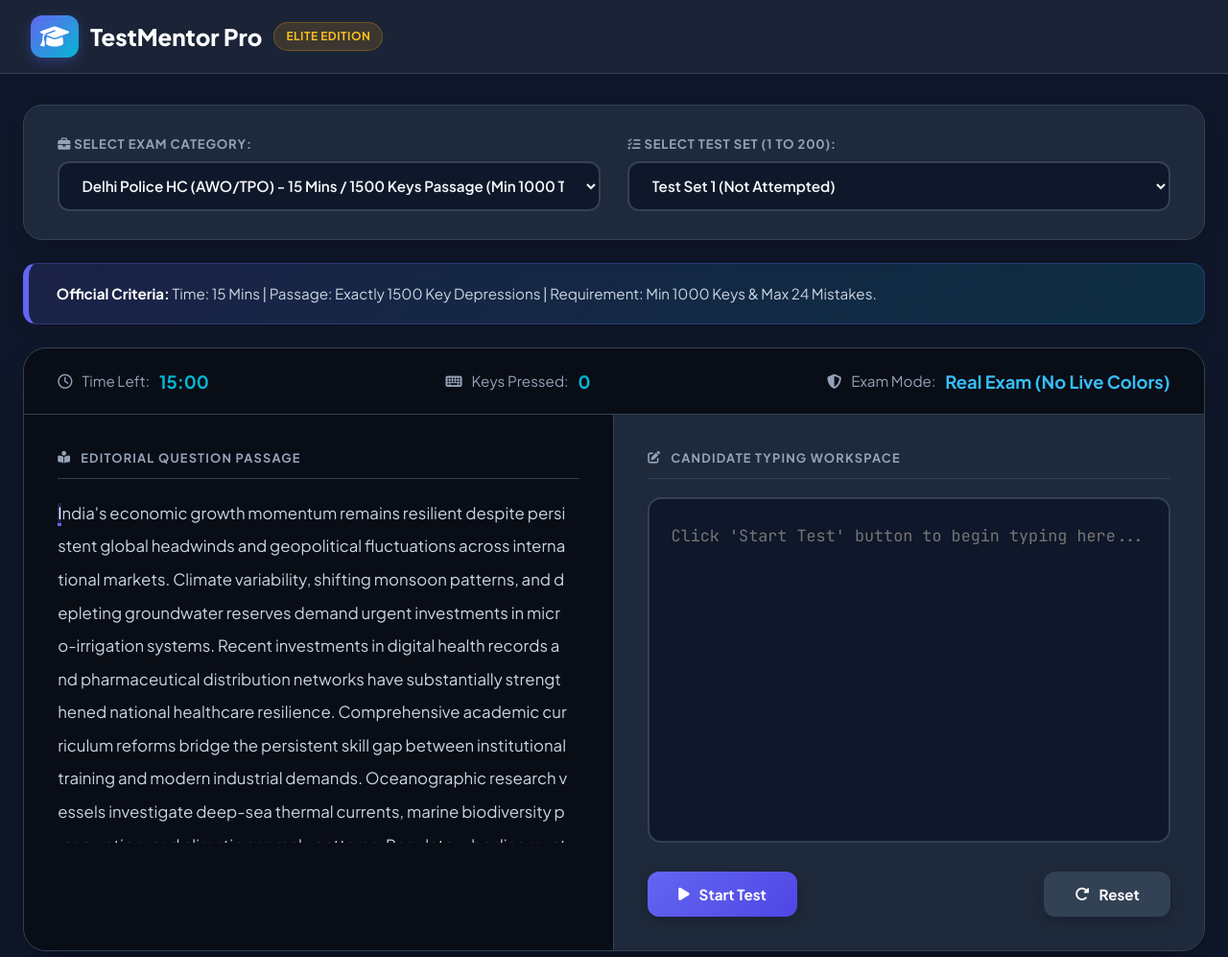
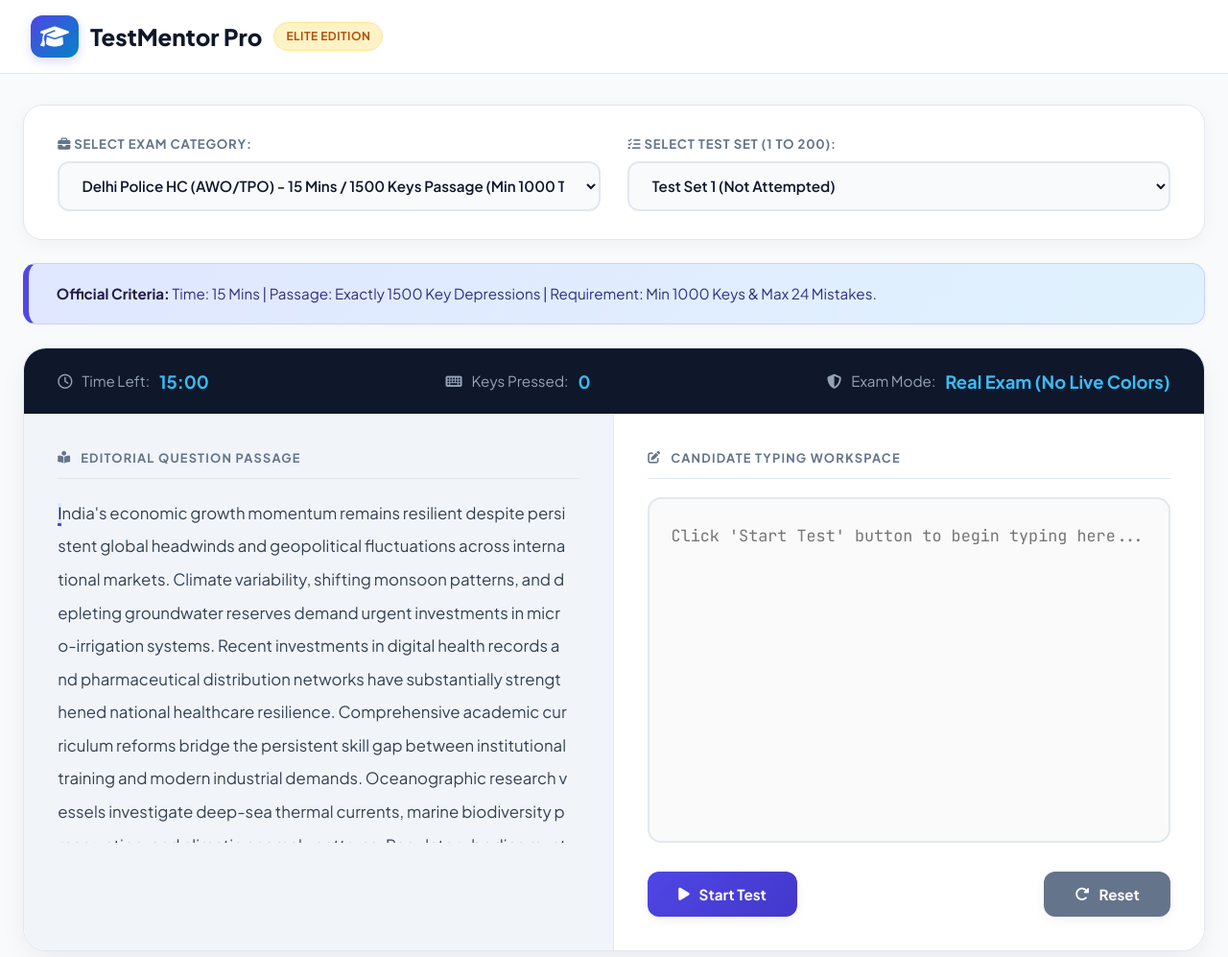
Before and after one commit to ChandraClasses/testmentor-clone, a plain HTML site: page index.html in a window 1280 px wide. Shown: the top 997 px of the page at 96% size. Drawn offline with Linux system fonts and the light colour scheme.

Commit message:
Update index.html

```diff
--- a/index.html
+++ b/index.html
@@ -9,28 +9,28 @@
 
     <style>
         :root {
-            --primary: #6366f1;
-            --primary-dark: #4f46e5;
+            --primary: #4f46e5;
+            --primary-dark: #4338ca;
             --primary-light: #e0e7ff;
-            --accent: #06b6d4;
-            --success: #10b981;
-            --danger: #ef4444;
-            --bg: #0f172a;
-            --card-bg: #1e293b;
-            --text: #f8fafc;
-            --text-muted: #94a3b8;
-            --border: #334155;
-            --book-bg: #090d16;
+            --accent: #0284c7;
+            --success: #059669;
+            --danger: #dc2626;
+            --bg: #f8fafc;
+            --card-bg: #ffffff;
+            --text: #0f172a;
+            --text-muted: #64748b;
+            --border: #e2e8f0;
+            --book-bg: #f1f5f9;
         }
 
         * { margin: 0; padding: 0; box-sizing: border-box; font-family: 'Plus Jakarta Sans', sans-serif; }
         body { background-color: var(--bg); color: var(--text); min-height: 100vh; line-height: 1.6; }
 
-        header { background: rgba(30, 41, 59, 0.8); backdrop-filter: blur(12px); border-bottom: 1px solid var(--border); position: sticky; top: 0; z-index: 1000; }
+        header { background: rgba(255, 255, 255, 0.9); backdrop-filter: blur(12px); border-bottom: 1px solid var(--border); position: sticky; top: 0; z-index: 1000; }
         .navbar { max-width: 1400px; margin: 0 auto; padding: 1rem 2rem; display: flex; justify-content: space-between; align-items: center; }
-        .logo { font-size: 1.5rem; font-weight: 800; color: #fff; text-decoration: none; display: flex; align-items: center; gap: 12px; }
-        .logo i { background: linear-gradient(135deg, var(--primary), var(--accent)); color: #fff; padding: 10px; border-radius: 12px; box-shadow: 0 4px 12px rgba(99, 102, 241, 0.3); }
-        .badge-exam { background: rgba(245, 158, 11, 0.15); color: #fbbf24; border: 1px solid rgba(245, 158, 11, 0.3); padding: 4px 12px; border-radius: 20px; font-size: 0.75rem; font-weight: 700; text-transform: uppercase; letter-spacing: 0.5px; }
+        .logo { font-size: 1.5rem; font-weight: 800; color: var(--text); text-decoration: none; display: flex; align-items: center; gap: 12px; }
+        .logo i { background: linear-gradient(135deg, var(--primary), var(--accent)); color: #fff; padding: 10px; border-radius: 12px; box-shadow: 0 4px 12px rgba(79, 70, 229, 0.2); }
+        .badge-exam { background: #fef3c7; color: #b45309; border: 1px solid #fde68a; padding: 4px 12px; border-radius: 20px; font-size: 0.75rem; font-weight: 700; text-transform: uppercase; letter-spacing: 0.5px; }
 
         .container { max-width: 1400px; margin: 2rem auto; padding: 0 1.5rem; }
 
@@ -44,7 +44,7 @@
             grid-template-columns: repeat(auto-fit, minmax(320px, 1fr));
             gap: 1.8rem;
             align-items: center;
-            box-shadow: 0 10px 30px -10px rgba(0, 0, 0, 0.3);
+            box-shadow: 0 4px 20px -2px rgba(0, 0, 0, 0.05);
         }
 
         .select-group { display: flex; flex-direction: column; gap: 8px; }
@@ -58,35 +58,35 @@
             font-weight: 600;
             outline: none;
             cursor: pointer;
-            background: #0f172a;
+            background: #f8fafc;
             color: var(--text);
             transition: all 0.25s ease;
         }
-        select.custom-select:focus { border-color: var(--primary); box-shadow: 0 0 0 4px rgba(99, 102, 241, 0.2); }
+        select.custom-select:focus { border-color: var(--primary); background: #ffffff; box-shadow: 0 0 0 4px rgba(79, 70, 229, 0.1); }
 
         .rules-banner {
-            background: linear-gradient(135deg, rgba(99, 102, 241, 0.15), rgba(6, 182, 212, 0.15));
-            border: 1px solid rgba(99, 102, 241, 0.3);
+            background: linear-gradient(135deg, #e0e7ff 0%, #e0f2fe 100%);
+            border: 1px solid #c7d2fe;
             border-left: 6px solid var(--primary);
             padding: 1.2rem 1.8rem;
             border-radius: 14px;
             margin-bottom: 1.5rem;
             font-size: 0.95rem;
-            color: #cbd5e1;
-            box-shadow: 0 4px 20px rgba(0,0,0,0.2);
+            color: #312e81;
+            box-shadow: 0 2px 10px rgba(0,0,0,0.02);
         }
-        .rules-banner strong { color: #fff; }
+        .rules-banner strong { color: #1e1b4b; }
 
         .exam-interface {
             background: var(--card-bg);
             border: 1px solid var(--border);
             border-radius: 24px;
-            box-shadow: 0 20px 40px -15px rgba(0,0,0,0.5);
+            box-shadow: 0 10px 30px -5px rgba(0,0,0,0.08);
             overflow: hidden;
         }
 
         .exam-top-bar {
-            background: #090d16;
+            background: #0f172a;
             color: white;
             padding: 1.2rem 2.2rem;
             display: flex;
@@ -98,8 +98,8 @@
             border-bottom: 1px solid var(--border);
         }
 
-        .stat-box { font-size: 0.95rem; display: flex; align-items: center; gap: 10px; color: var(--text-muted); }
-        .stat-box span { color: var(--accent); font-weight: 700; font-size: 1.15rem; }
+        .stat-box { font-size: 0.95rem; display: flex; align-items: center; gap: 10px; color: #94a3b8; }
+        .stat-box span { color: #38bdf8; font-weight: 700; font-size: 1.15rem; }
 
         .book-container {
             display: grid;
@@ -140,15 +140,15 @@
             white-space: pre-wrap;
             word-break: break-all;
             padding-right: 12px;
-            color: #cbd5e1;
+            color: #334155;
         }
 
         /* REAL EXAM MODE: NO LIVE RED / GREEN HIGHLIGHTS */
-        .passage-box span.typed { color: #f8fafc; font-weight: 600; }
-        .passage-box span.current { border-bottom: 3px solid var(--primary); background-color: rgba(99, 102, 241, 0.25); color: #fff; }
+        .passage-box span.typed { color: #0f172a; font-weight: 600; }
+        .passage-box span.current { border-bottom: 3px solid var(--primary); background-color: var(--primary-light); color: #0f172a; }
 
         .book-page-right {
-            background: var(--card-bg);
+            background: #ffffff;
             padding: 2.2rem;
             display: flex;
             flex-direction: column;
@@ -166,13 +166,14 @@
             border-radius: 14px;
             outline: none;
             resize: none;
-            background: #0f172a;
-            color: #f8fafc;
+            background: #fafafa;
+            color: #0f172a;
             transition: all 0.25s ease;
         }
         textarea.typing-textarea:focus {
             border-color: var(--primary);
-            box-shadow: 0 0 0 4px rgba(99, 102, 241, 0.2);
+            background: #ffffff;
+            box-shadow: 0 0 0 4px rgba(79, 70, 229, 0.1);
         }
 
         .controls { display: flex; justify-content: space-between; align-items: center; margin-top: 1.5rem; }
@@ -188,12 +189,12 @@
             align-items: center;
             gap: 10px;
             transition: all 0.25s ease;
-            box-shadow: 0 4px 15px rgba(0,0,0,0.2);
+            box-shadow: 0 4px 12px rgba(0,0,0,0.05);
         }
 
         .btn-start { background: linear-gradient(135deg, var(--primary), var(--primary-dark)); color: white; }
-        .btn-start:hover { transform: translateY(-2px); box-shadow: 0 6px 20px rgba(99, 102, 241, 0.4); }
-        .btn-reset { background: #334155; color: white; }
+        .btn-start:hover { transform: translateY(-2px); box-shadow: 0 6px 20px rgba(79, 70, 229, 0.3); }
+        .btn-reset { background: #64748b; color: white; }
         .btn-reset:hover { background: #475569; }
         .btn-danger { background: var(--danger); color: white; }
 
@@ -203,7 +204,7 @@
             border: 1px solid var(--border);
             border-radius: 24px;
             padding: 2.2rem;
-            box-shadow: 0 20px 40px -15px rgba(0,0,0,0.5);
+            box-shadow: 0 4px 20px -2px rgba(0,0,0,0.05);
         }
 
         .history-header { display: flex; justify-content: space-between; align-items: center; margin-bottom: 1.5rem; }
@@ -211,16 +212,16 @@
 
         table.history-table { width: 100%; border-collapse: collapse; font-size: 0.92rem; text-align: left; }
         table.history-table th, table.history-table td { padding: 1rem 1.2rem; border-bottom: 1px solid var(--border); }
-        table.history-table th { background: #090d16; font-weight: 700; color: var(--text-muted); text-transform: uppercase; font-size: 0.75rem; letter-spacing: 1px; }
+        table.history-table th { background: #f8fafc; font-weight: 700; color: var(--text-muted); text-transform: uppercase; font-size: 0.75rem; letter-spacing: 1px; }
 
-        .badge-pass { background: rgba(16, 185, 129, 0.15); color: #34d399; border: 1px solid rgba(16, 185, 129, 0.3); padding: 5px 12px; border-radius: 8px; font-weight: 700; }
-        .badge-fail { background: rgba(239, 68, 68, 0.15); color: #f87171; border: 1px solid rgba(239, 68, 68, 0.3); padding: 5px 12px; border-radius: 8px; font-weight: 700; }
+        .badge-pass { background: #d1fae5; color: #065f46; padding: 5px 12px; border-radius: 8px; font-weight: 700; }
+        .badge-fail { background: #fee2e2; color: #991b1b; padding: 5px 12px; border-radius: 8px; font-weight: 700; }
 
         .result-overlay {
             display: none;
             position: fixed;
             top: 0; left: 0; width: 100%; height: 100%;
-            background: rgba(15, 23, 42, 0.85);
+            background: rgba(15, 23, 42, 0.75);
             backdrop-filter: blur(8px);
             z-index: 2000;
             justify-content: center;
@@ -228,14 +229,14 @@
         }
 
         .result-modal {
-            background: var(--card-bg);
+            background: #ffffff;
             border: 1px solid var(--border);
             padding: 2.8rem;
             border-radius: 24px;
             max-width: 500px;
             width: 90%;
             text-align: center;
-            box-shadow: 0 25px 60px rgba(0, 0, 0, 0.6);
+            box-shadow: 0 25px 60px rgba(0, 0, 0, 0.2);
             animation: modalPop 0.3s cubic-bezier(0.16, 1, 0.3, 1);
         }
 
@@ -255,8 +256,8 @@
             letter-spacing: 1px;
         }
 
-        .status-pass { background: rgba(16, 185, 129, 0.2); color: #34d399; border: 2px solid #10b981; }
-        .status-fail { background: rgba(239, 68, 68, 0.2); color: #f87171; border: 2px solid #ef4444; }
+        .status-pass { background: #d1fae5; color: #065f46; border: 2px solid #34d399; }
+        .status-fail { background: #fee2e2; color: #991b1b; border: 2px solid #f87171; }
 
         .eval-grid {
             display: grid;
@@ -264,14 +265,14 @@
             gap: 1.2rem;
             margin: 1.8rem 0;
             text-align: left;
-            background: #0f172a;
+            background: #f8fafc;
             padding: 1.4rem;
             border-radius: 16px;
             border: 1px solid var(--border);
         }
 
         .eval-item label { font-size: 0.78rem; color: var(--text-muted); display: block; font-weight: 700; text-transform: uppercase; letter-spacing: 0.5px; }
-        .eval-item val { font-weight: 800; font-size: 1.3rem; color: #fff; }
+        .eval-item val { font-weight: 800; font-size: 1.3rem; color: var(--text); }
 
         @media (max-width: 900px) {
             .book-container { grid-template-columns: 1fr; }
@@ -367,7 +368,7 @@
     <!-- Final Evaluation Result Modal -->
     <div class="result-overlay" id="resultOverlay">
         <div class="result-modal">
-            <h2 style="color: #fff; font-weight: 800; font-size: 1.5rem;">Exam Evaluation Card</h2>
+            <h2 style="color: var(--text); font-weight: 800; font-size: 1.5rem;">Exam Evaluation Card</h2>
             <div id="statusBadge" class="status-badge"></div>
 
             <p id="resultReason" style="font-size: 0.92rem; color: var(--text-muted); margin-bottom: 0.5rem;"></p>
@@ -424,7 +425,6 @@
             }
         };
 
-        // Massive Deep Pool of 50+ Diverse Editorial Sentences for 100% Unique Non-Repeating Passages
         const proceduralSentencePool = [
             "India's economic growth momentum remains resilient despite persistent global headwinds and geopolitical fluctuations across international markets.",
             "Domestic demand and public investment in infrastructure continue to serve as key pillars for long-term macroeconomic stability and fiscal health.",
@@ -458,7 +458,6 @@
             "Linguistic diversity across federal states fosters vibrant regional literature, classical performing arts, and indigenous cultural traditions."
         ];
 
-        // Advanced Cryptographic Procedural Shuffler (Guarantees all 200 tests are uniquely generated without loop repetition)
         const allTestsData = {};
         Object.keys(postConfigs).forEach(postKey => {
             allTestsData[postKey] = {};
@@ -467,7 +466,6 @@
                 let selectedSentences = [];
 
                 for (let j = 0; j < sentenceCount; j++) {
-                    // Seeded pseudo-random formula using test index 'i' and offset 'j' to ensure unique combination per test
                     let index = (i * 53 + j * 37 + postKey.charCodeAt(3)) % proceduralSentencePool.length;
                     let sentence = proceduralSentencePool[index];
                     selectedSentences.push(sentence);
@@ -476,7 +474,6 @@
                 let passageText = selectedSentences.join(" ");
 
                 if (postKey === "dp_awo_tpo") {
-                    // Clean precise character slicing/padding to exact 1500 key depressions for AWO/TPO
                     if (passageText.length > 1500) {
                         passageText = passageText.substring(0, 1500);
                         let lastPeriod = passageText.lastIndexOf('.');
@@ -650,7 +647,6 @@
             }
         });
 
-        // Live Engine: NO LIVE COLORS & NO AUTO-SCROLL DOWNWARD
         function evaluateLive() {
             const typedVal = typingInput.value;
             const spans = passageBox.querySelectorAll("span");
```
